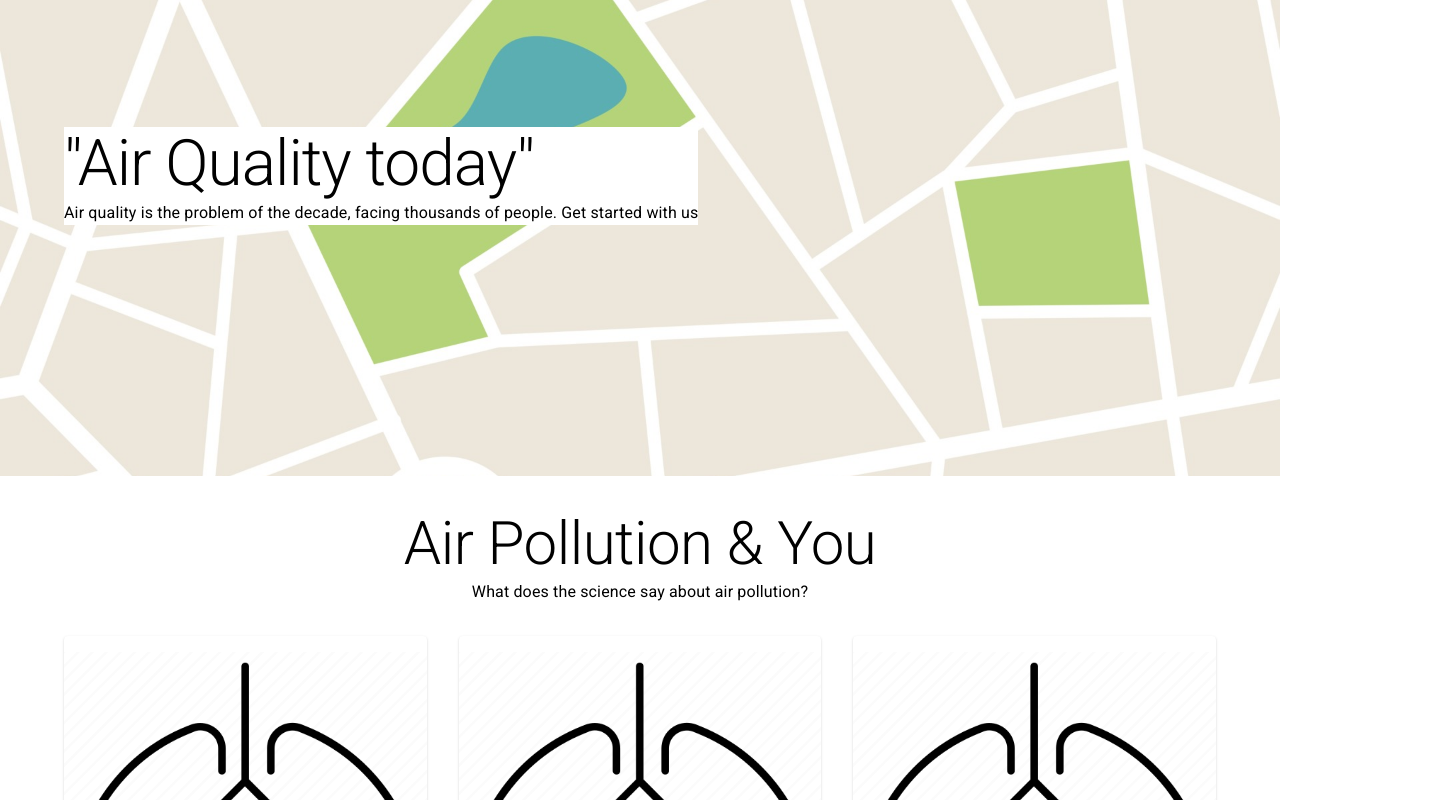
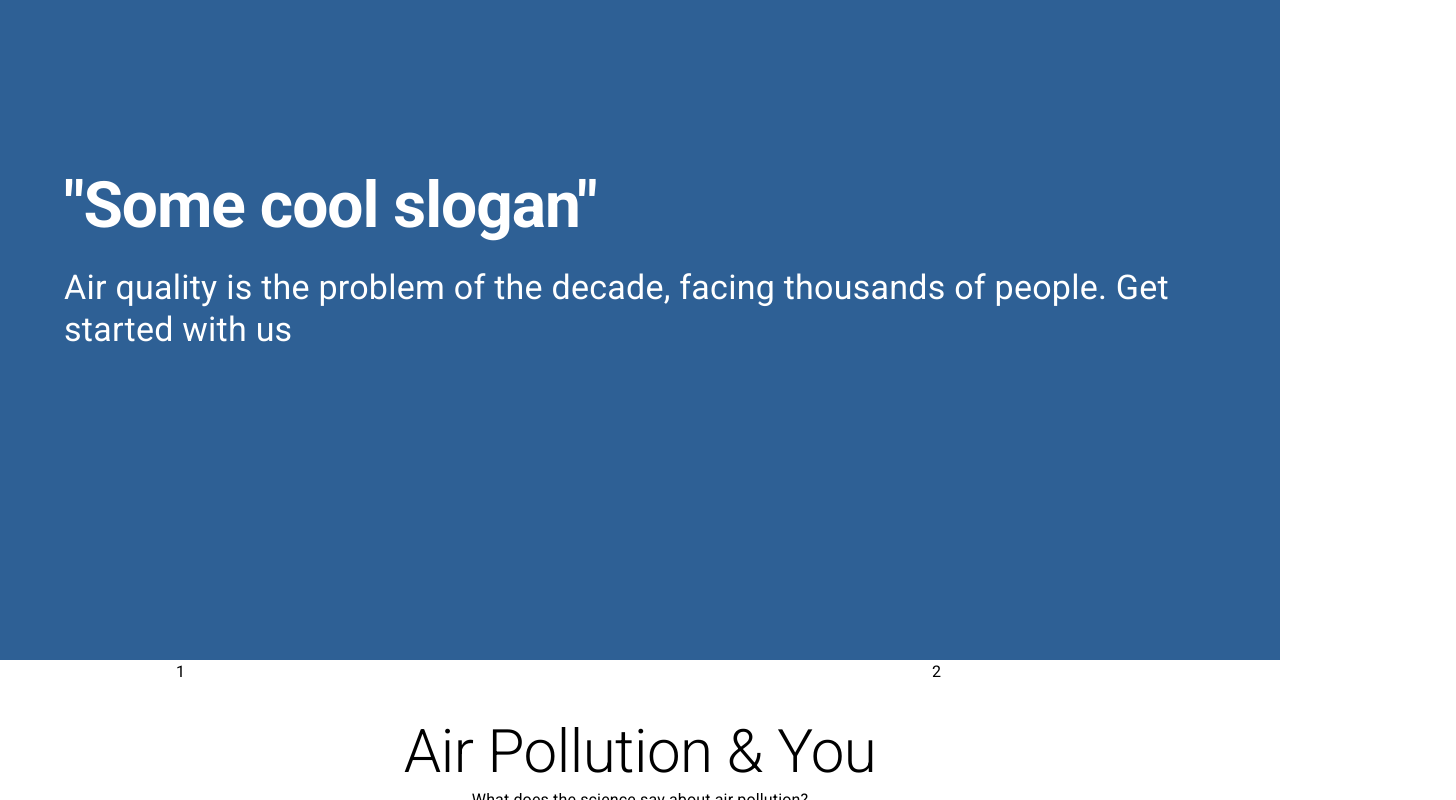
Before and after one commit to Naveen-Jaisankar/COMP47360-Web-Application, a React (Vite) app in the folder FrontEnd/air-quality-app/: page / in a window 1280 px wide. Shown: the part 180-980 px from the top of the page, 1456 px wide, since content can reach past the window. Built offline with nearby package versions, Linux system fonts and the light colour scheme; no server answers.

Commit message:
Stripped navbar + set up grid for tutorial seciton

```diff
--- a/FrontEnd/air-quality-app/src/components/navbar.jsx
+++ b/FrontEnd/air-quality-app/src/components/navbar.jsx
@@ -3,11 +3,9 @@ import { Link } from 'react-router-dom';
 
 const Navbar = ()=>{
     return (
-        <header className='bg-purple-600 min-h-14 flex items-center'>
-            <div className='w-full flex flex-col items-center gap-5 sm:justify-between overflow-x-hidden sm:flex-row'>
-                <div className='sm:ml-10'>
-                    <Link to="/"><h1>Website Name</h1></Link>
-                </div>
+
+
+
                 <nav>
                     <div className='flex flex-row items-center mx-10 justify-between gap-10 px-2 py-2'>
                         <Link to="/">Home</Link>
@@ -19,8 +17,7 @@ const Navbar = ()=>{
 
                     </div>
                 </nav>
-            </div>
-        </header>
+
     );
 };
 
--- a/FrontEnd/air-quality-app/src/pages/Home.jsx
+++ b/FrontEnd/air-quality-app/src/pages/Home.jsx
@@ -1,6 +1,7 @@
-import { Container, Typography, Box } from "@mui/material";
+import { Container, Typography, Box, Grid } from "@mui/material";
 import { Helmet } from "react-helmet";
 import Infocard from "../components/infocard";
+
 
 const image1 =
   "../src/static/proxy-image.png";
@@ -20,26 +21,35 @@ const Home = () => {
       <section>
         <Box
           sx={{
-            backgroundImage: `url(${banner})`,
-            backgroundSize: "cover",
-            backgroundPosition: "center",
-            height: { xs: 400, md: 600 },
+            // backgroundImage: `url(${banner})`,
+            // backgroundSize: "cover",
+            // backgroundPosition: "center",
+            backgroundColor: '#2E6095',
+            height: { xs: 400, md: 600, lg: 800},
             display: "flex",
             alignItems: "center"
           }}
         >
           <Box
             sx={{
-              bgcolor: "white",
               display: "flex",
               flexDirection: "column",
               marginLeft: "4rem"
             }}
           >
-            <Typography variant="h1" component="h1" sx={{ fontSize: "4rem" }}>
-              "Air Quality today"
+            <Typography variant="h1" component="h1"
+            sx={{
+              fontFamily:'Roboto flex, Roboto, sans-serif',
+              fontSize: "4rem",
+              fontWeight: 700,
+              color: 'white'
+              }}>
+              "Some cool slogan"
             </Typography>
-            <Typography variant="body1" component="p">
+            <Typography variant="h4" component="p" sx={{
+              color: 'white',
+              marginTop: 3
+            }}>
               Air quality is the problem of the decade, facing thousands of people. Get started with us
             </Typography>
           </Box>
@@ -47,7 +57,26 @@ const Home = () => {
       </section>
 
       {/* Tutorial section */}
-      <section></section>
+      <section>
+        <Box>
+          <Grid container spacing= {2} sx= {{
+            marginLeft: 20,
+            marginRight: 20}}>
+            <Grid item xs={12} sm={12} md={7}>
+              <Box>
+              <Typography> 1 </Typography>
+              </Box>
+            </Grid>
+            <Grid item xs={12} sm={12} md={5}>
+            <Box>
+              <Typography> 2 </Typography>
+            </Box>
+            </Grid>
+
+          </Grid>
+        </Box>
+
+      </section>
 
       {/* Info-card Section */}
       <section>
```
